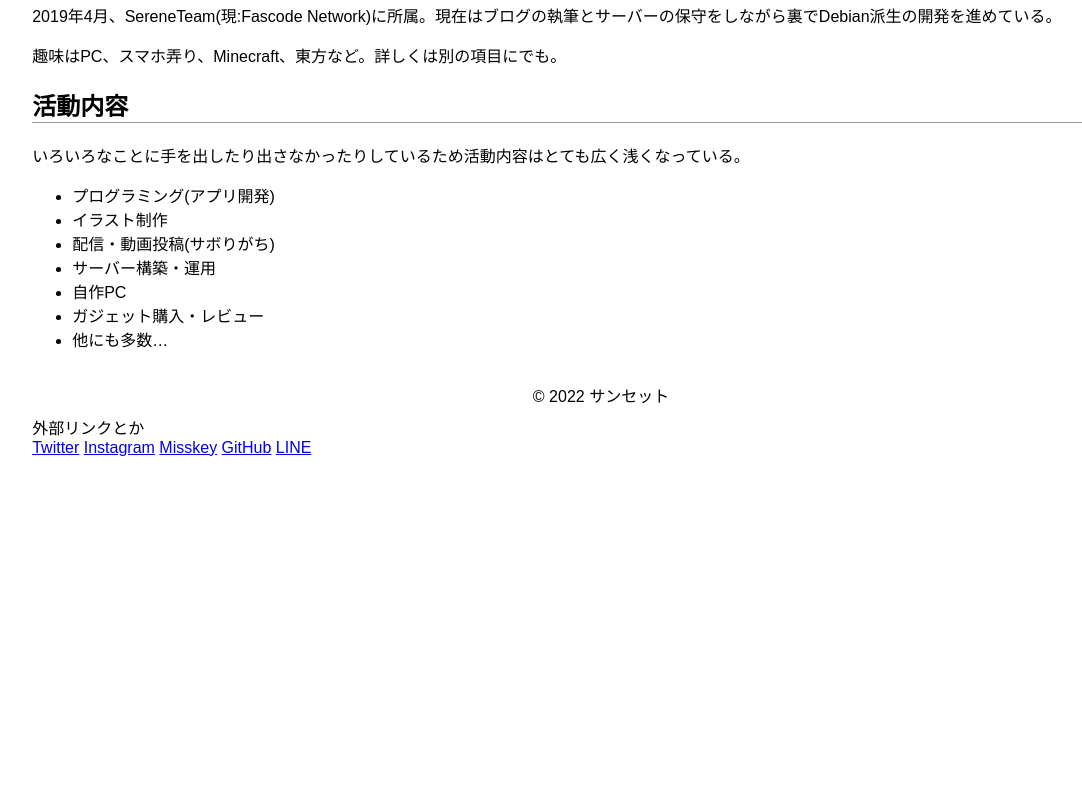
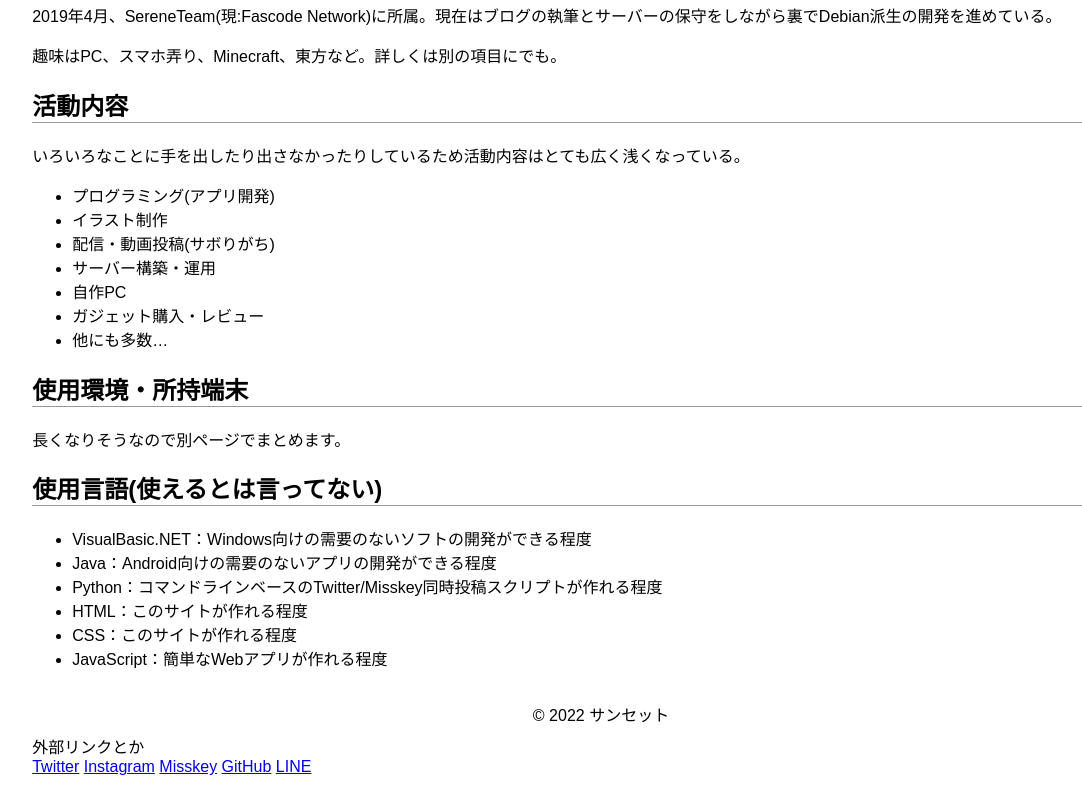
Before and after one commit to sunset0916/old.sunset0916.net, a plain HTML site: page about/index.html in a window 1280 px wide. Shown: the part 452-1252 px from the top of the page, without its empty margins (39-1121 px from the left). Before the commit the page ends 933 px from the top, so only its background shows below. Drawn offline with Linux system fonts and the light colour scheme.

Commit message:
ちょっとだけマシになりました

```diff
--- a/about/index.html
+++ b/about/index.html
@@ -58,6 +58,17 @@
                 <li>ガジェット購入・レビュー</li>
                 <li>他にも多数…</li>
             </ul>
+            <h2 style="border-bottom: 1px solid #999;">使用環境・所持端末</h2>
+            <p>長くなりそうなので別ページでまとめます。</p>
+            <h2 style="border-bottom: 1px solid #999;">使用言語(使えるとは言ってない)</h2>
+            <ul>
+                <li>VisualBasic.NET：Windows向けの需要のないソフトの開発ができる程度</li>
+                <li>Java：Android向けの需要のないアプリの開発ができる程度</li>
+                <li>Python：コマンドラインベースのTwitter/Misskey同時投稿スクリプトが作れる程度</li>
+                <li>HTML：このサイトが作れる程度</li>
+                <li>CSS：このサイトが作れる程度</li>
+                <li>JavaScript：簡単なWebアプリが作れる程度</li>
+            </ul>
         </main>
         <footer>
             <p style="text-align: center; margin-bottom: 0.5em;">© 2022 サンセット</p>
```
